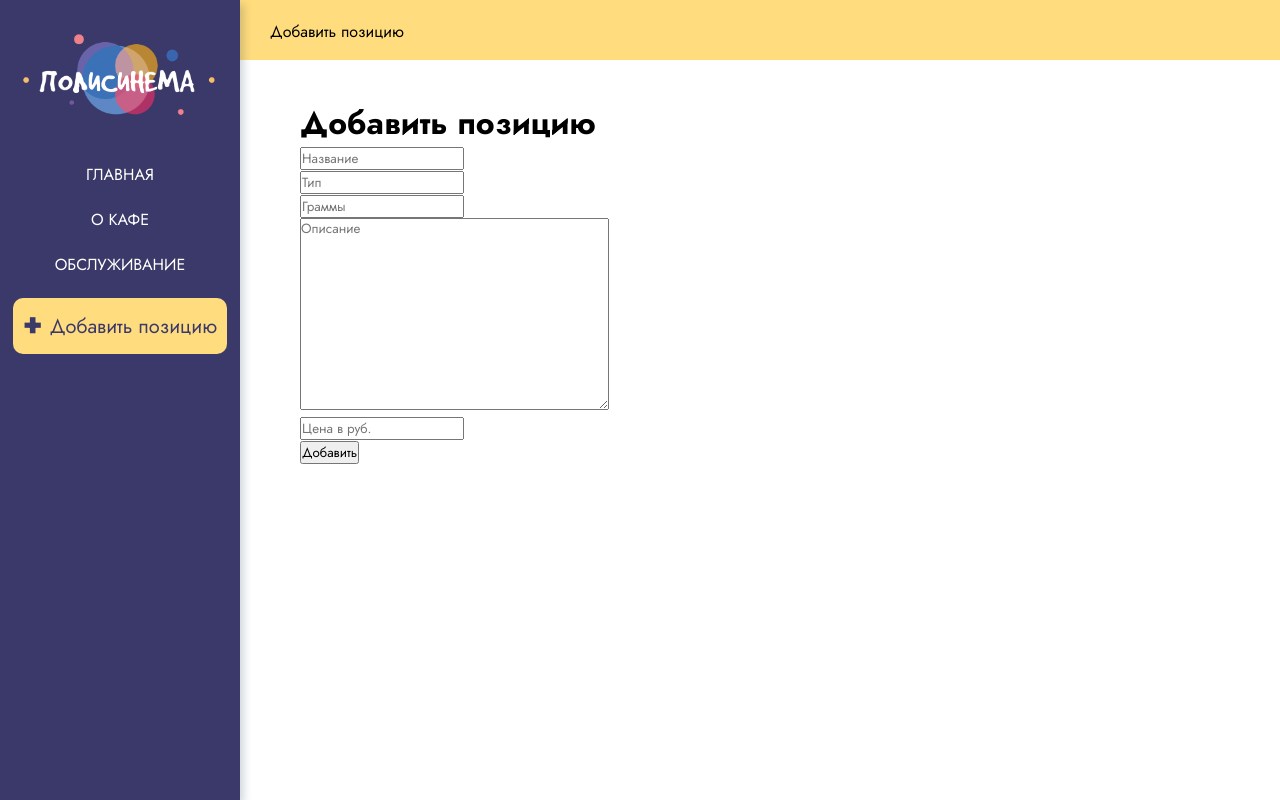
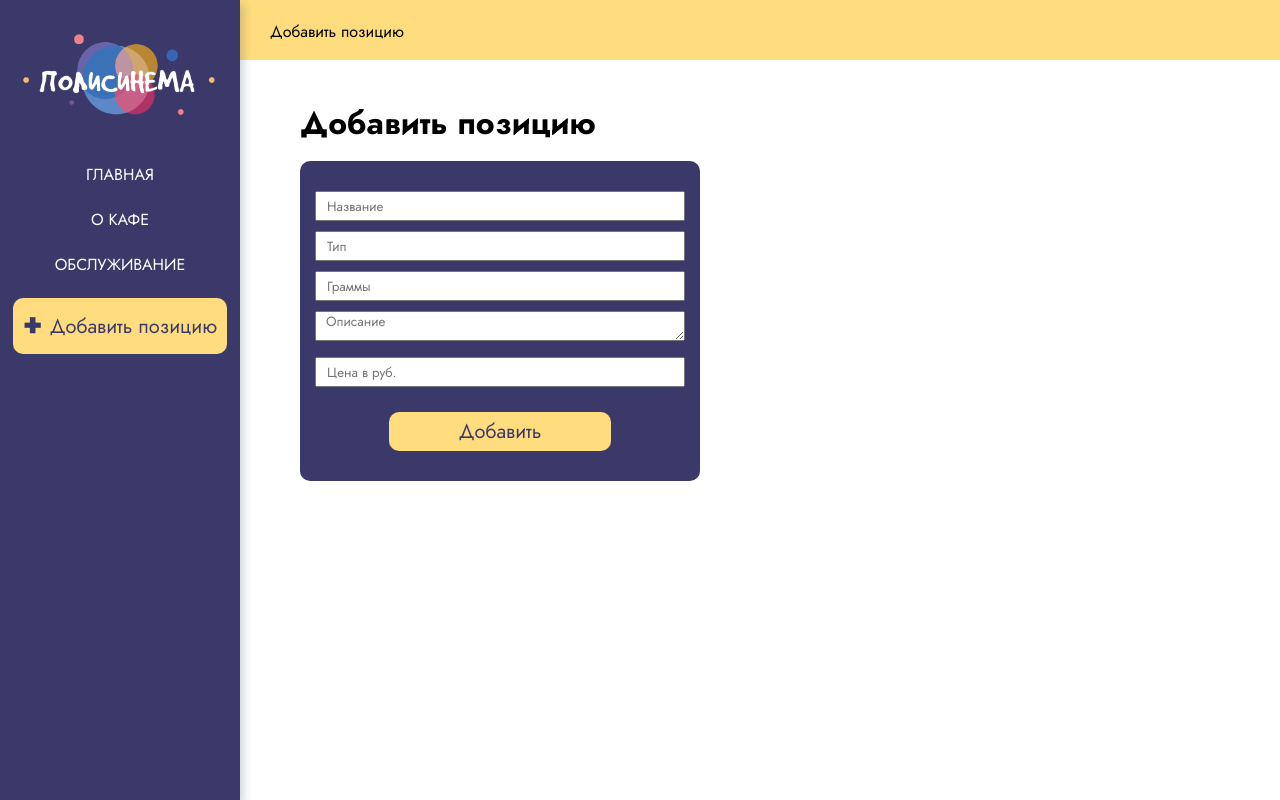
Before and after one commit to ShipaShipovnik/practice, a Django app: page /add in a window 1280 px wide. Run offline with Django 5.2, Linux system fonts and the light colour scheme.

Commit message:
Стили формы

```diff
--- a/practice/main/forms.py
+++ b/practice/main/forms.py
@@ -7,9 +7,9 @@ class PosForm(ModelForm):
         model = Position
         fields = ["name", "type", "gramm", "sostav", "price"]
         widgets = {
-            "name": TextInput(attrs={'placeholder': 'Название'}),
-            "type": TextInput(attrs={'placeholder': 'Тип'}),
-            "gramm": TextInput(attrs={'placeholder': 'Граммы'}),
-            "sostav":Textarea(attrs={'placeholder': 'Описание'}),
-            "price": TextInput(attrs={'placeholder': 'Цена в руб.'}),
+            "name": TextInput(attrs={'placeholder': 'Название','class': 'form-input'}),
+            "type": TextInput(attrs={'placeholder': 'Тип','class': 'form-input'}),
+            "gramm": TextInput(attrs={'placeholder': 'Граммы','class': 'form-input'}),
+            "sostav":Textarea(attrs={'placeholder': 'Описание','class': 'form-input'}),
+            "price": TextInput(attrs={'placeholder': 'Цена в руб.','class': 'form-input'}),
         }
--- a/practice/main/static/css/styles.css
+++ b/practice/main/static/css/styles.css
@@ -78,3 +78,31 @@ th{
 td{
     padding: 5px 0;
 }
+
+form{
+    width: 400px;
+    background-color: #3b3969;
+    padding: 30px 15px;
+    border-radius: 10px;
+    text-align: center;
+}
+.form-input{
+    width: 100%;
+    height: 30px;
+    margin-bottom: 10px;
+    padding-left: 10px;
+}
+button{
+    background-color:rgb(255, 220, 125);
+    font-size: 20px;
+    color: #3b3969;
+    border-radius: 10px;
+    padding: 5px;
+    border: none;
+    cursor: pointer;
+    margin-top: 15px;
+    width: 60%;
+}
+h1{
+    margin-bottom: 15px;
+}
```
Also changed, not shown: practice/main/views.py (line endings or trailing spaces).
